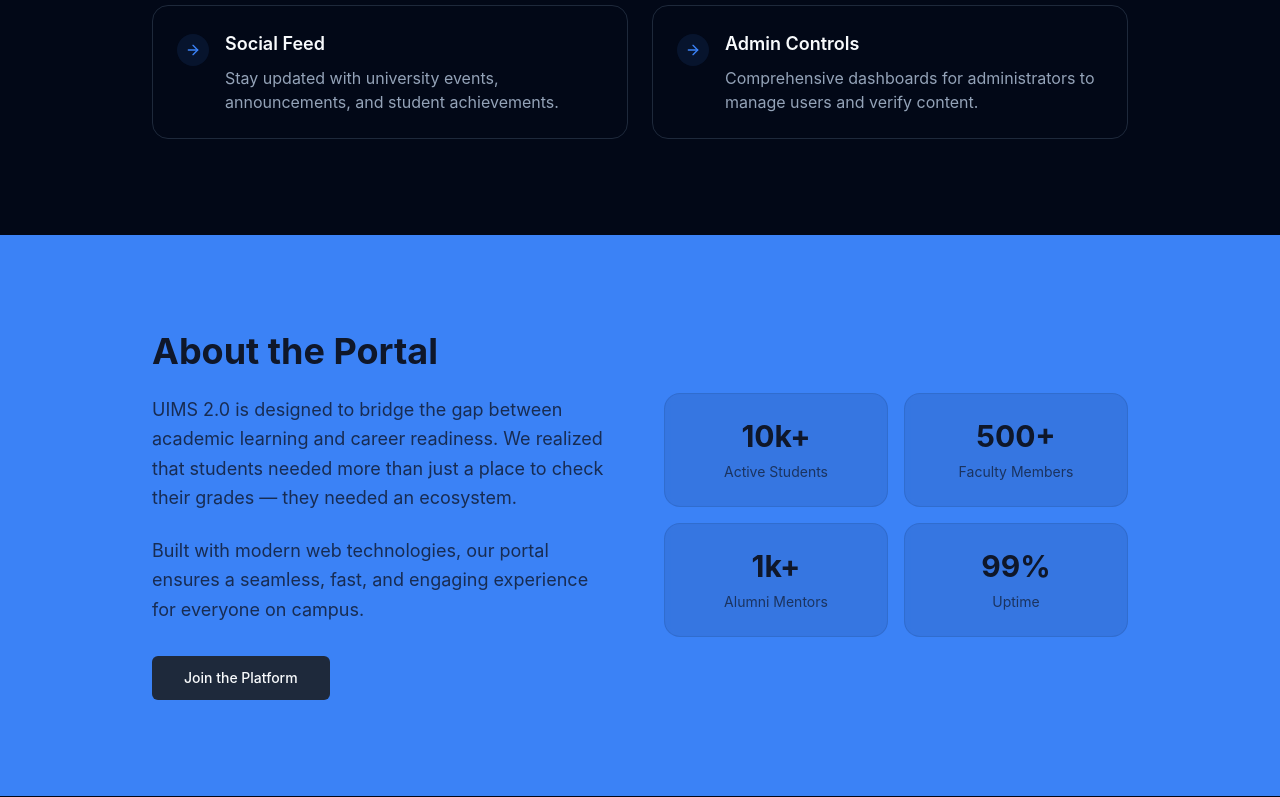
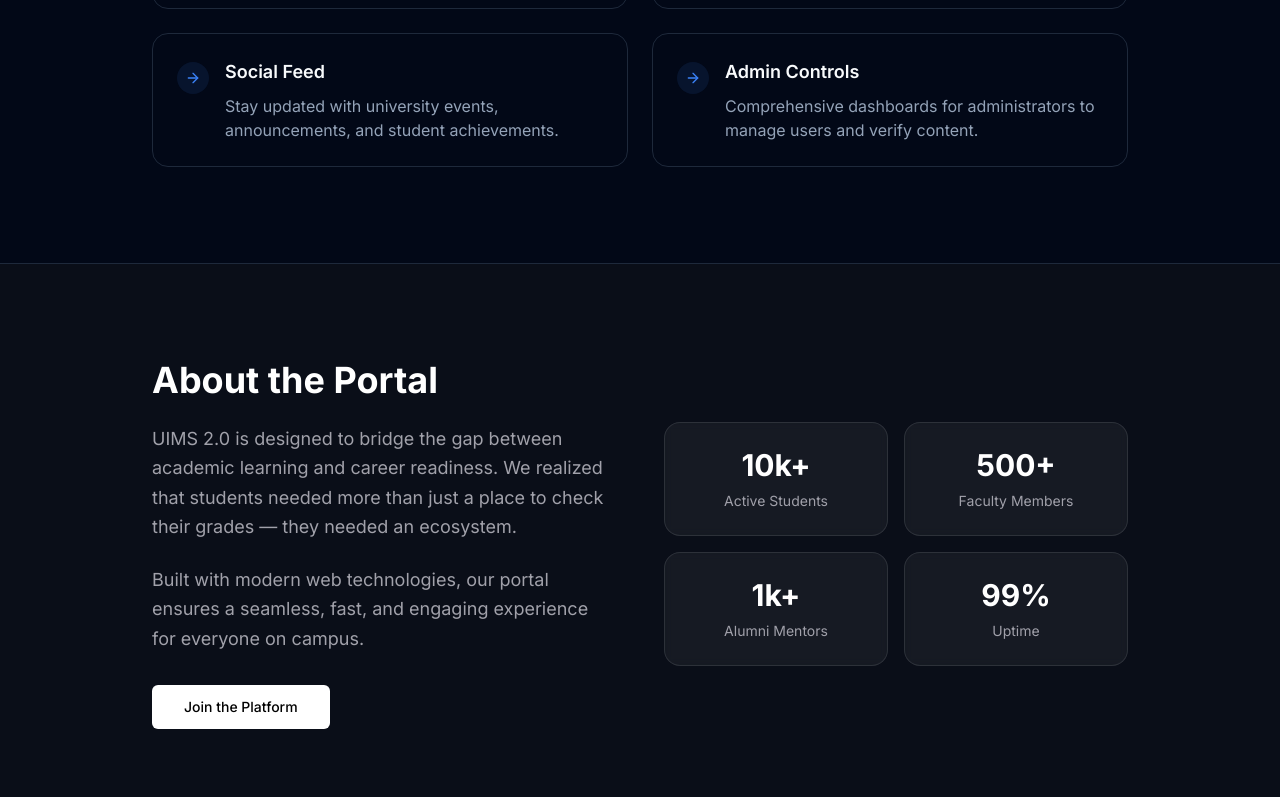
Before and after one commit to ch4rannn/PIH-2026_Codestorm, a React (Vite) app: page / in a window 1280 px wide. Shown: the part 2000-2797 px from the top of the page. Built offline with nearby package versions, Linux system fonts and the light colour scheme.

Commit message:
Enhance landing page: Add scroll animations, full-screen hero, fix About section color

```diff
--- a/package.json
+++ b/package.json
@@ -26,6 +26,7 @@
     "axios": "^1.13.6",
     "class-variance-authority": "^0.7.1",
     "clsx": "^2.1.1",
+    "framer-motion": "^12.34.3",
     "lucide-react": "^0.575.0",
     "react": "^19.2.0",
     "react-dom": "^19.2.0",
--- a/src/pages/HeroPage.tsx
+++ b/src/pages/HeroPage.tsx
@@ -3,6 +3,8 @@ import { useRef, useEffect, useCallback, useState } from "react"
 import { Link } from "react-router-dom"
 import { Button } from "@/components/ui/button"
 import { ArrowRight, Mail, Menu, SendHorizonal, X, GraduationCap, Users } from "lucide-react"
+
+import { motion } from "framer-motion"
 
 // ========== GLOBE COMPONENT (User-provided, preserved exactly) ==========
 
@@ -217,10 +219,15 @@ export default function HeroPage() {
             </header>
 
             <main>
-                <section className="overflow-hidden">
-                    <div className="relative mx-auto max-w-5xl px-6 py-28 lg:py-20">
+                <section className="overflow-hidden min-h-[100dvh] flex items-center pt-24 lg:pt-0">
+                    <div className="relative mx-auto max-w-5xl px-6 w-full">
                         <div className="lg:flex lg:items-center lg:gap-12">
-                            <div className="relative z-10 mx-auto max-w-xl text-center lg:ml-0 lg:w-1/2 lg:text-left">
+                            <motion.div
+                                initial={{ opacity: 0, y: 30 }}
+                                animate={{ opacity: 1, y: 0 }}
+                                transition={{ duration: 0.6 }}
+                                className="relative z-10 mx-auto max-w-xl text-center lg:ml-0 lg:w-1/2 lg:text-left"
+                            >
                                 <Link to="/" className="rounded-lg mx-auto flex w-fit items-center gap-2 border p-1 pr-3 lg:ml-0">
                                     <span className="bg-muted rounded-[calc(var(--radius)-0.25rem)] px-2 py-1 text-xs">New</span>
                                     <span className="text-sm">UIMS 2.0 — University Smart Portal</span>
@@ -242,16 +249,21 @@ export default function HeroPage() {
                                             </div>
                                         </div>
                                     </form>
-                                    <ul className="list-inside list-disc space-y-2 text-muted-foreground">
+                                    <ul className="list-inside list-disc space-y-2 text-muted-foreground transition-all">
                                         <li>Smart Academic Tracking</li>
                                         <li>Career & Earning Hub</li>
                                         <li>AI-Powered Study Tools</li>
                                     </ul>
                                 </div>
-                            </div>
-                            <div className="hidden lg:flex lg:w-1/2 lg:justify-center">
+                            </motion.div>
+                            <motion.div
+                                initial={{ opacity: 0, scale: 0.9 }}
+                                animate={{ opacity: 1, scale: 1 }}
+                                transition={{ duration: 0.8, delay: 0.2 }}
+                                className="hidden lg:flex lg:w-1/2 lg:justify-center"
+                            >
                                 <Globe size={500} />
-                            </div>
+                            </motion.div>
                         </div>
                     </div>
                 </section>
@@ -259,23 +271,35 @@ export default function HeroPage() {
                 {/* Features Section */}
                 <section id="features" className="py-24 bg-muted/30">
                     <div className="max-w-5xl mx-auto px-6">
-                        <div className="text-center mb-16">
+                        <motion.div
+                            initial={{ opacity: 0, y: 20 }}
+                            whileInView={{ opacity: 1, y: 0 }}
+                            viewport={{ once: true, margin: "-100px" }}
+                            className="text-center mb-16"
+                        >
                             <h2 className="text-3xl lg:text-4xl font-bold mb-4">Why Choose UIMS 2.0?</h2>
                             <p className="text-muted-foreground text-lg max-w-2xl mx-auto">Enhance your university experience with smart, AI-driven tools that keep you ahead of the curve.</p>
-                        </div>
+                        </motion.div>
                         <div className="grid sm:grid-cols-2 lg:grid-cols-3 gap-8">
                             {[
                                 { title: 'Unified Experience', desc: 'All your academic and career needs accessible from a single, intuitive dashboard.', icon: <Menu className="w-6 h-6 text-primary" /> },
                                 { title: 'Smart Analytics', desc: 'Track your CGPA, attendance, and engagement with beautiful, real-time charts.', icon: <SendHorizonal className="w-6 h-6 text-primary" /> },
                                 { title: 'Role-Based Access', desc: 'Personalized views and permissions for students, faculty, alumni, and admins.', icon: <Users className="w-6 h-6 text-primary" /> },
                             ].map((feature, i) => (
-                                <div key={i} className="bg-background rounded-2xl p-6 border shadow-sm hover:shadow-md transition-shadow">
+                                <motion.div
+                                    initial={{ opacity: 0, y: 20 }}
+                                    whileInView={{ opacity: 1, y: 0 }}
+                                    viewport={{ once: true, margin: "-50px" }}
+                                    transition={{ delay: i * 0.1 }}
+                                    key={i}
+                                    className="bg-background rounded-2xl p-6 border shadow-sm hover:shadow-md transition-shadow"
+                                >
                                     <div className="w-12 h-12 bg-primary/10 rounded-xl flex items-center justify-center mb-6">
                                         {feature.icon}
                                     </div>
                                     <h3 className="text-xl font-semibold mb-3">{feature.title}</h3>
                                     <p className="text-muted-foreground">{feature.desc}</p>
-                                </div>
+                                </motion.div>
                             ))}
                         </div>
                     </div>
@@ -284,10 +308,15 @@ export default function HeroPage() {
                 {/* Modules Section */}
                 <section id="modules" className="py-24">
                     <div className="max-w-5xl mx-auto px-6">
-                        <div className="text-center mb-16">
+                        <motion.div
+                            initial={{ opacity: 0, y: 20 }}
+                            whileInView={{ opacity: 1, y: 0 }}
+                            viewport={{ once: true, margin: "-100px" }}
+                            className="text-center mb-16"
+                        >
                             <h2 className="text-3xl lg:text-4xl font-bold mb-4">Core Modules</h2>
                             <p className="text-muted-foreground text-lg max-w-2xl mx-auto">Explore the powerful modules built into the University Smart Portal.</p>
-                        </div>
+                        </motion.div>
                         <div className="grid md:grid-cols-2 gap-6">
                             {[
                                 { title: 'Academics Core', desc: 'Track attendance, view results, submit assignments, and manage fee payments.' },
@@ -297,7 +326,14 @@ export default function HeroPage() {
                                 { title: 'Social Feed', desc: 'Stay updated with university events, announcements, and student achievements.' },
                                 { title: 'Admin Controls', desc: 'Comprehensive dashboards for administrators to manage users and verify content.' },
                             ].map((module, i) => (
-                                <div key={i} className="flex gap-4 p-6 rounded-2xl border hover:border-primary/50 transition-colors">
+                                <motion.div
+                                    initial={{ opacity: 0, x: i % 2 === 0 ? -20 : 20 }}
+                                    whileInView={{ opacity: 1, x: 0 }}
+                                    viewport={{ once: true, margin: "-50px" }}
+                                    transition={{ delay: i * 0.05 }}
+                                    key={i}
+                                    className="flex gap-4 p-6 rounded-2xl border hover:border-primary/50 transition-colors"
+                                >
                                     <div className="w-8 h-8 rounded-full bg-primary/10 flex items-center justify-center shrink-0 mt-1">
                                         <ArrowRight className="w-4 h-4 text-primary" />
                                     </div>
@@ -305,27 +341,32 @@ export default function HeroPage() {
                                         <h3 className="text-lg font-semibold mb-2">{module.title}</h3>
                                         <p className="text-muted-foreground">{module.desc}</p>
                                     </div>
-                                </div>
+                                </motion.div>
                             ))}
                         </div>
                     </div>
                 </section>
 
                 {/* About Section */}
-                <section id="about" className="py-24 bg-primary text-primary-foreground">
+                <section id="about" className="py-24 bg-zinc-950 text-zinc-50 dark:bg-zinc-900/40 border-y">
                     <div className="max-w-5xl mx-auto px-6 lg:flex items-center gap-12">
-                        <div className="lg:w-1/2 mb-10 lg:mb-0">
-                            <h2 className="text-3xl lg:text-4xl font-bold mb-6">About the Portal</h2>
-                            <p className="text-primary-foreground/80 text-lg leading-relaxed mb-6">
+                        <motion.div
+                            initial={{ opacity: 0, x: -30 }}
+                            whileInView={{ opacity: 1, x: 0 }}
+                            viewport={{ once: true, margin: "-100px" }}
+                            className="lg:w-1/2 mb-10 lg:mb-0"
+                        >
+                            <h2 className="text-3xl lg:text-4xl font-bold mb-6 text-white">About the Portal</h2>
+                            <p className="text-zinc-400 text-lg leading-relaxed mb-6">
                                 UIMS 2.0 is designed to bridge the gap between academic learning and career readiness. We realized that students needed more than just a place to check their grades — they needed an ecosystem.
                             </p>
-                            <p className="text-primary-foreground/80 text-lg leading-relaxed mb-8">
+                            <p className="text-zinc-400 text-lg leading-relaxed mb-8">
                                 Built with modern web technologies, our portal ensures a seamless, fast, and engaging experience for everyone on campus.
                             </p>
-                            <Button variant="secondary" size="lg" asChild>
+                            <Button variant="secondary" size="lg" className="bg-white text-black hover:bg-zinc-200" asChild>
                                 <Link to="/login">Join the Platform</Link>
                             </Button>
-                        </div>
+                        </motion.div>
                         <div className="lg:w-1/2 grid grid-cols-2 gap-4">
                             {[
                                 { stat: '10k+', label: 'Active Students' },
@@ -333,10 +374,17 @@ export default function HeroPage() {
                                 { stat: '1k+', label: 'Alumni Mentors' },
                                 { stat: '99%', label: 'Uptime' },
                             ].map((item, i) => (
-                                <div key={i} className="bg-primary-foreground/10 p-6 rounded-2xl text-center backdrop-blur-sm border border-primary-foreground/10">
-                                    <div className="text-3xl font-bold mb-2">{item.stat}</div>
-                                    <div className="text-sm text-primary-foreground/70">{item.label}</div>
-                                </div>
+                                <motion.div
+                                    initial={{ opacity: 0, scale: 0.9 }}
+                                    whileInView={{ opacity: 1, scale: 1 }}
+                                    viewport={{ once: true, margin: "-50px" }}
+                                    transition={{ delay: i * 0.1 }}
+                                    key={i}
+                                    className="bg-white/5 p-6 rounded-2xl text-center backdrop-blur-sm border border-white/10"
+                                >
+                                    <div className="text-3xl font-bold mb-2 text-white">{item.stat}</div>
+                                    <div className="text-sm text-zinc-400">{item.label}</div>
+                                </motion.div>
                             ))}
                         </div>
                     </div>
@@ -345,11 +393,23 @@ export default function HeroPage() {
                 {/* Contact Section */}
                 <section id="contact" className="py-24">
                     <div className="max-w-3xl mx-auto px-6 text-center">
-                        <h2 className="text-3xl lg:text-4xl font-bold mb-6">Get in Touch</h2>
-                        <p className="text-muted-foreground text-lg mb-10">
-                            Have questions about the platform or need technical support? Our team is here to help.
-                        </p>
-                        <form className="max-w-md mx-auto space-y-4 text-left">
+                        <motion.div
+                            initial={{ opacity: 0, y: 20 }}
+                            whileInView={{ opacity: 1, y: 0 }}
+                            viewport={{ once: true, margin: "-100px" }}
+                        >
+                            <h2 className="text-3xl lg:text-4xl font-bold mb-6">Get in Touch</h2>
+                            <p className="text-muted-foreground text-lg mb-10">
+                                Have questions about the platform or need technical support? Our team is here to help.
+                            </p>
+                        </motion.div>
+                        <motion.form
+                            initial={{ opacity: 0, y: 20 }}
+                            whileInView={{ opacity: 1, y: 0 }}
+                            viewport={{ once: true, margin: "-50px" }}
+                            transition={{ delay: 0.2 }}
+                            className="max-w-md mx-auto space-y-4 text-left"
+                        >
                             <div>
                                 <label className="text-sm font-medium mb-1.5 block">Name</label>
                                 <input type="text" className="w-full h-10 px-3 rounded-md border bg-background" placeholder="Your name" />
@@ -363,7 +423,7 @@ export default function HeroPage() {
                                 <textarea className="w-full p-3 rounded-md border bg-background min-h-[120px]" placeholder="How can we help?" />
                             </div>
                             <Button className="w-full">Send Message</Button>
-                        </form>
+                        </motion.form>
                     </div>
                 </section>
             </main>
```
Also changed, not shown: src/index.css (+10 -2 lines), 1 other file (tests, documents, lock files or other folders).
